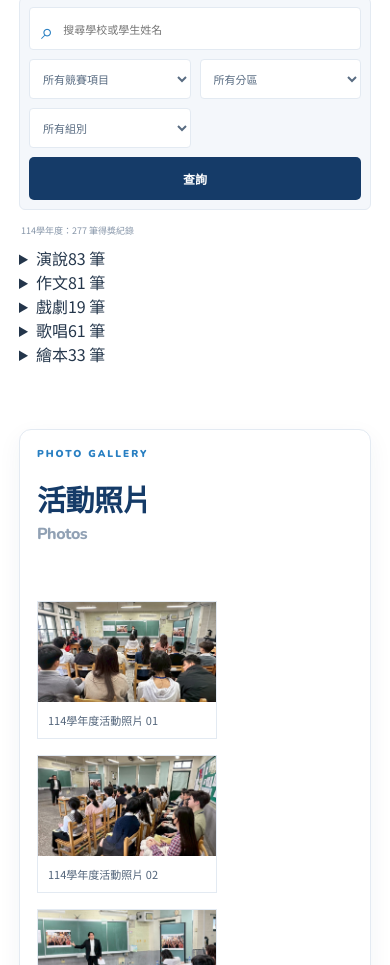
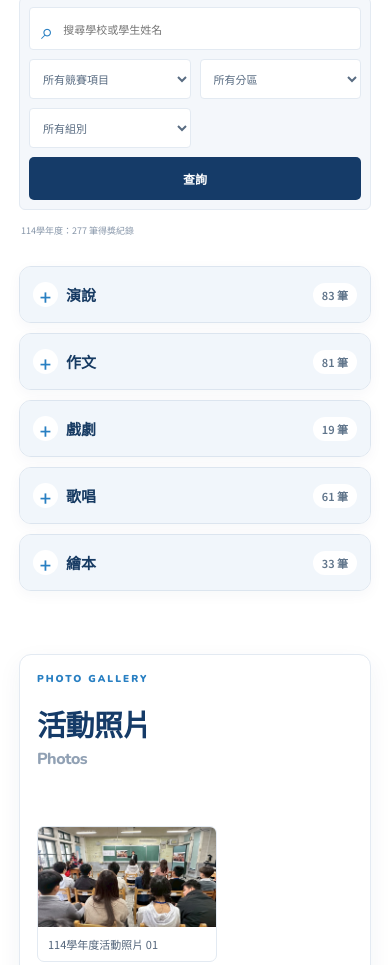
Before and after one commit to yuling10360/ntpc-english-competition, a plain HTML site: page ntpc-english-competition-final/years/114/index.html in a window 390 px wide. Shown: the part 1439-2404 px from the top of the page. Drawn offline with nearby package versions, Linux system fonts and the light colour scheme.

Commit message:
Update style.css

```diff
--- a/ntpc-english-competition-final/css/style.css
+++ b/ntpc-english-competition-final/css/style.css
@@ -588,3 +588,186 @@
 @media(max-width:520px){
   .year-media-pair .photo-grid{padding-top:36px}
 }
+
+/* =========================================
+   114學年度得獎名單：競賽項目下拉展開
+   ========================================= */
+
+.winner-accordion {
+  display: grid;
+  grid-template-columns: 1fr;
+  gap: 14px;
+  width: 100%;
+  margin-top: 20px;
+}
+
+.winner-accordion-item {
+  width: 100%;
+  border: 1px solid #dce5ef;
+  border-radius: 12px;
+  background: #fff;
+  overflow: hidden;
+  box-shadow: 0 4px 14px rgba(23, 59, 99, 0.04);
+}
+
+.winner-accordion-title {
+  display: flex;
+  align-items: center;
+  gap: 12px;
+  padding: 19px 22px;
+  cursor: pointer;
+  color: #173b63;
+  background: #f1f6fb;
+  font-size: 17px;
+  font-weight: 800;
+  list-style: none;
+  transition: background .2s ease;
+}
+
+.winner-accordion-title:hover {
+  background: #e7f0fa;
+}
+
+.winner-accordion-title::-webkit-details-marker {
+  display: none;
+}
+
+.winner-accordion-title::before {
+  content: "+";
+  display: grid;
+  place-items: center;
+  flex: 0 0 28px;
+  width: 28px;
+  height: 28px;
+  border-radius: 50%;
+  background: #fff;
+  color: #287fc2;
+  font-size: 20px;
+  font-weight: 500;
+}
+
+.winner-accordion-item[open] .winner-accordion-title::before {
+  content: "−";
+}
+
+.winner-accordion-item[open] .winner-accordion-title {
+  background: #eaf3fc;
+  border-bottom: 1px solid #dce5ef;
+}
+
+.winner-accordion-title span:first-of-type {
+  flex: 1;
+}
+
+.winner-count {
+  flex: none;
+  padding: 5px 12px;
+  border-radius: 20px;
+  background: #fff;
+  color: #60758b;
+  font-size: 12px;
+  font-weight: 600;
+}
+
+.winner-table-wrap {
+  width: 100%;
+  padding: 14px;
+  overflow-x: auto;
+  background: #fff;
+}
+
+.winner-table-wrap table {
+  width: 100%;
+  min-width: 620px;
+  border-collapse: collapse;
+}
+
+.winner-table-wrap th {
+  padding: 13px 14px;
+  background: #edf3fa;
+  color: #506783;
+  font-size: 12px;
+  text-align: left;
+  white-space: nowrap;
+}
+
+.winner-table-wrap td {
+  padding: 13px 14px;
+  border-top: 1px solid #edf1f5;
+  color: #586b81;
+  font-size: 12px;
+  line-height: 1.7;
+}
+
+.winner-table-wrap tbody tr:nth-child(even) {
+  background: #f8fafc;
+}
+
+.winner-table-wrap tbody tr:hover {
+  background: #eef6ff;
+}
+
+.winner-accordion .empty {
+  padding: 35px 15px;
+  color: #71839a;
+  text-align: center;
+  line-height: 2;
+}
+
+@media (max-width: 700px) {
+  .winner-accordion {
+    gap: 10px;
+  }
+
+  .winner-accordion-title {
+    padding: 15px 13px;
+    gap: 8px;
+    font-size: 15px;
+  }
+
+  .winner-accordion-title::before {
+    flex-basis: 25px;
+    width: 25px;
+    height: 25px;
+  }
+
+  .winner-count {
+    padding: 4px 9px;
+    font-size: 11px;
+  }
+
+  .winner-table-wrap {
+    padding: 8px;
+  }
+
+  .winner-table-wrap th,
+  .winner-table-wrap td {
+    padding: 11px 10px;
+    font-size: 11px;
+  }
+}
+
+/* =========================================
+   114學年度活動照片：圖片呈現
+   ========================================= */
+
+.year-media-pair .photo-grid .photo-card {
+  min-width: 0;
+  overflow: hidden;
+  border: 1px solid var(--line);
+  border-radius: 7px;
+  background: #fff;
+}
+
+.year-media-pair .photo-grid .photo-card img {
+  display: block;
+  width: 100%;
+  aspect-ratio: 16 / 9;
+  object-fit: cover;
+}
+
+.year-media-pair .photo-grid .photo-card figcaption {
+  padding: 9px 10px;
+  color: #52647a;
+  font-size: 11px;
+}
```
